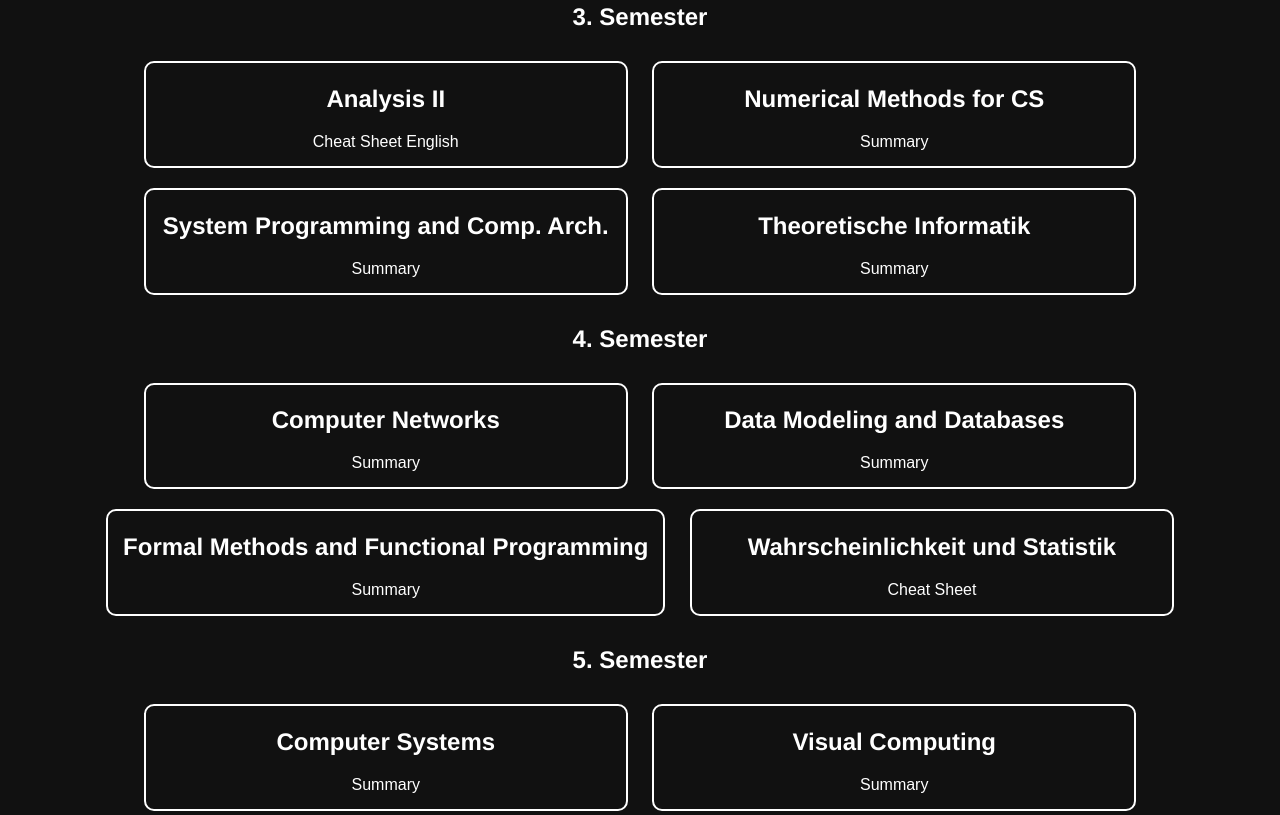
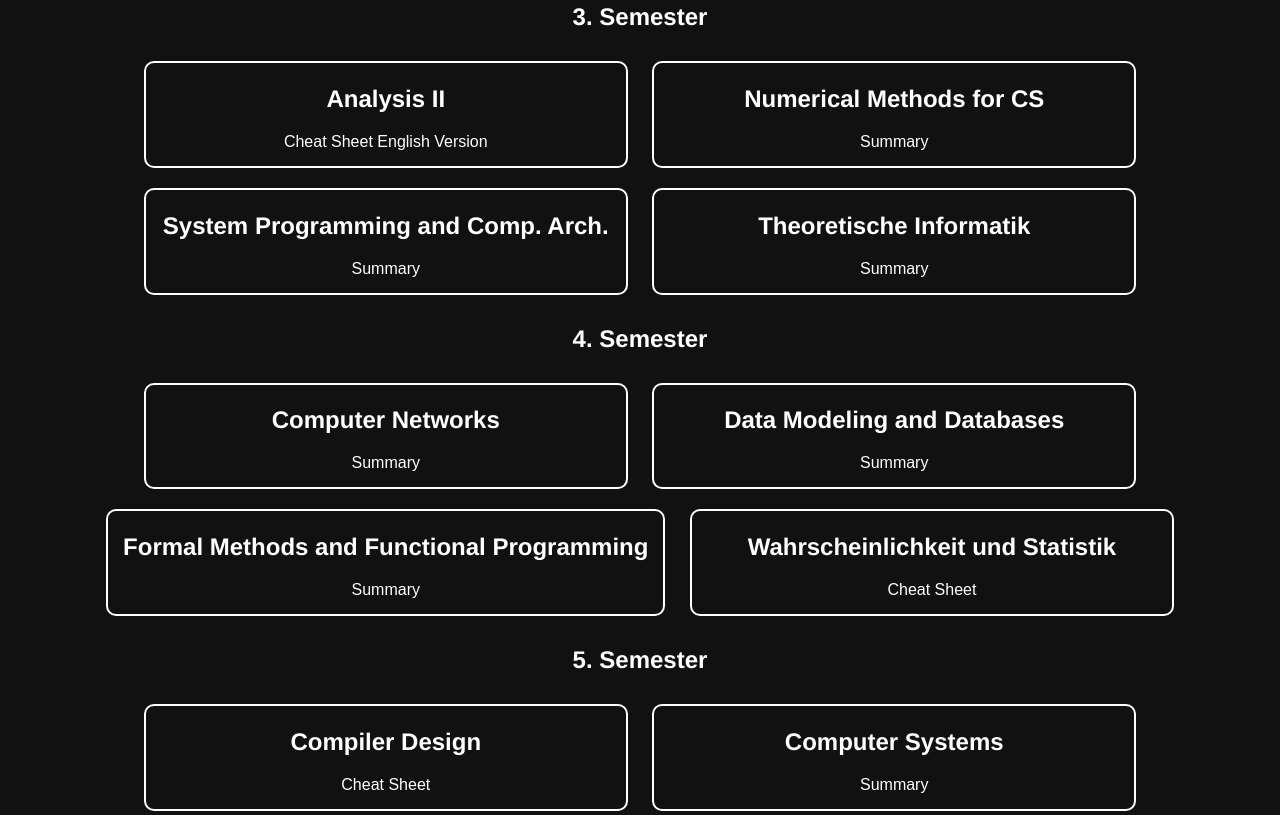
Before and after one commit to dcamenisch/polyring-website, an Eleventy site: page src/summaries.md in a window 1280 px wide. Shown: the part 932-1747 px from the top of the page. Built offline with nearby package versions, Linux system fonts and the light colour scheme; Eleventy itself is replaced by a stand-in of ours; files that its build step writes are made by us from their sources; a script that the page names is missing.

Commit message:
added CD cheatsheet

```diff
--- a/src/_includes/summaries.njk
+++ b/src/_includes/summaries.njk
@@ -55,7 +55,7 @@ layout: base.njk
 	<li>
 		<h2>Analysis II</h2>
 		<a href="../uploads/AnalysisII.pdf"> Cheat Sheet </a>
-		<a href="https://www.overleaf.com/read/brvtjzyzkpbr"> English </a>
+		<a href="https://www.overleaf.com/read/brvtjzyzkpbr"> English Version </a>
 	</li>
 
 	<li>
@@ -100,6 +100,11 @@ layout: base.njk
 <h2>5. Semester</h2>
 <ul>
 	<li>
+		<h2>Compiler Design</h2>
+		<a href="https://github.com/DannyCamenisch/cd-cheatsheet"> Cheat Sheet </a>
+	</li>
+
+	<li>
 		<h2>Computer Systems</h2>
 		<a href="https://github.com/DannyCamenisch/systems-summary"> Summary </a>
 	</li>
```
